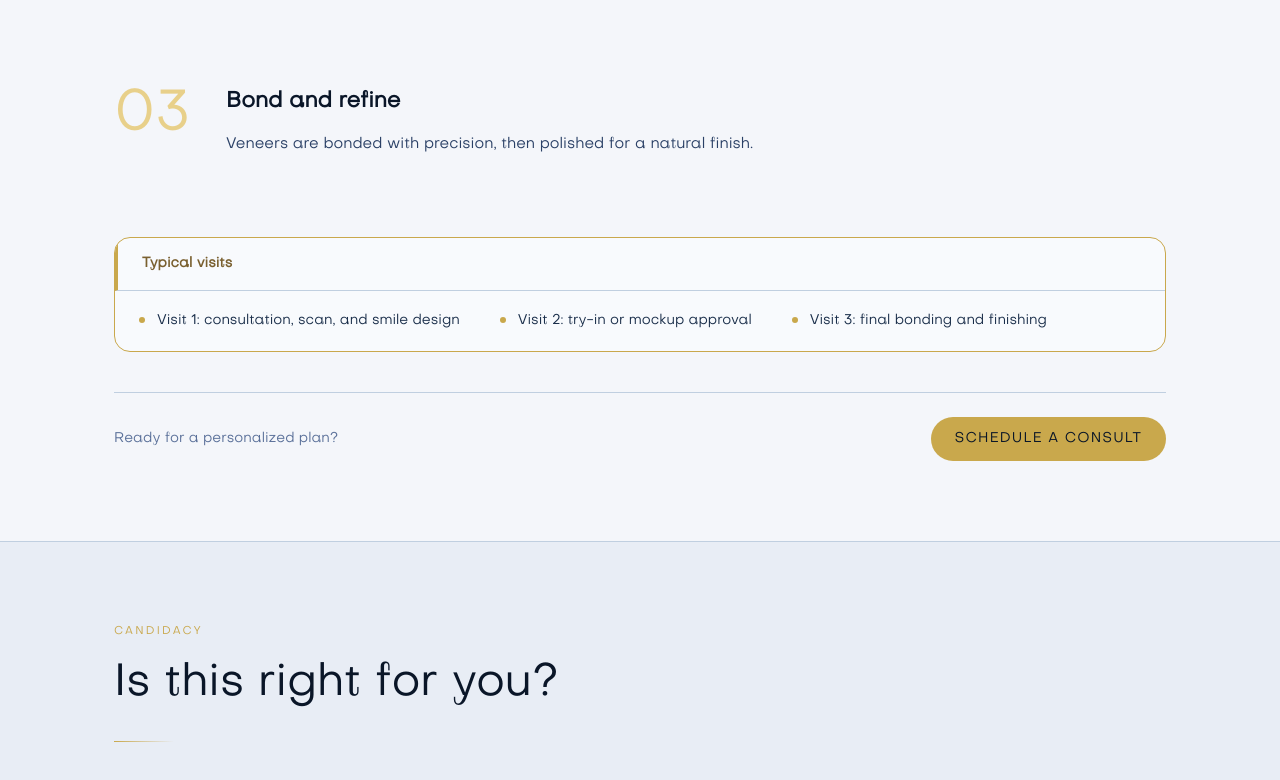
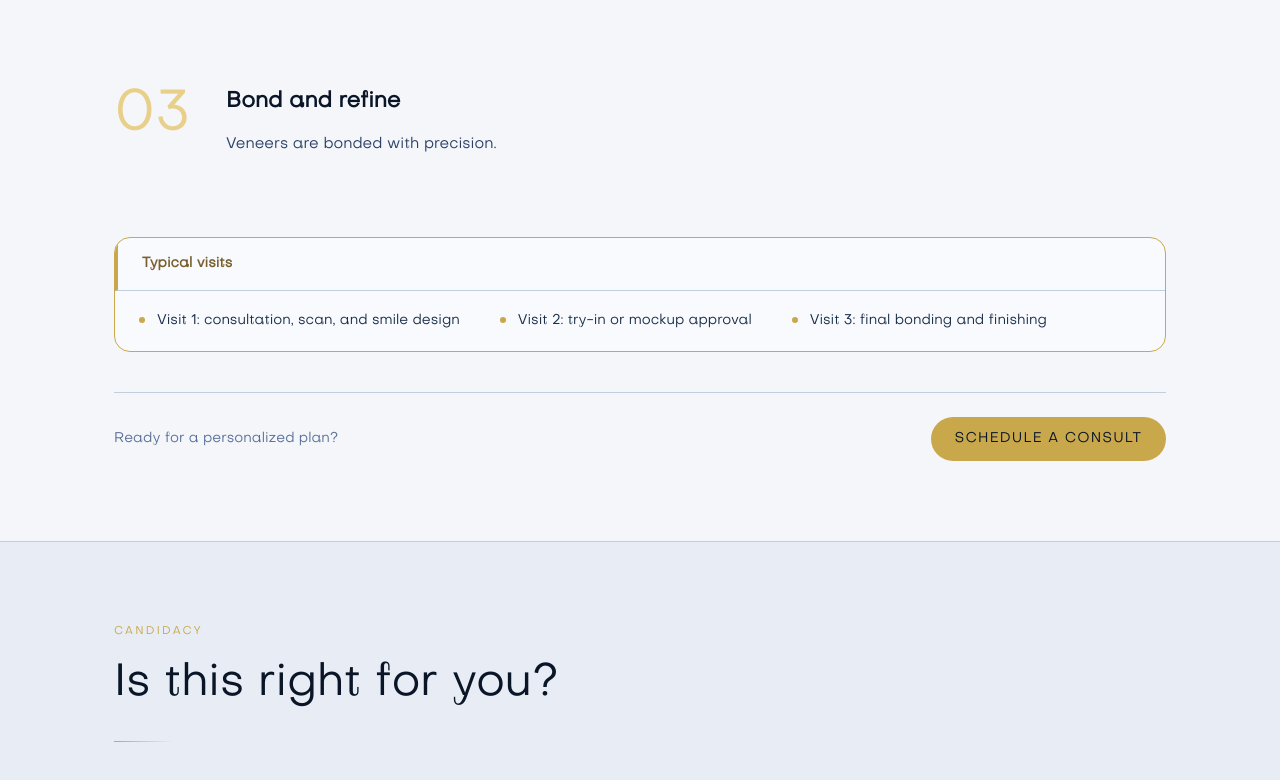
Before and after one commit to Nveneers/Nveneers-website, a Next.js app: page /en in a window 1280 px wide. Shown: the part 4001-4781 px from the top of the page. Built offline with nearby package versions, Linux system fonts and the light colour scheme.

Commit message:
Update Content

```diff
--- a/src/components/sections/AftercareTipsSection.tsx
+++ b/src/components/sections/AftercareTipsSection.tsx
@@ -6,9 +6,9 @@ type AftercareTipsSectionProps = {
 };
 
 const tipIcons: Record<string, string> = {
-  brush: "\uD83E\uDEB5",
+  brush: "\uD83E\uDEA5",
   guard: "\uD83E\uDDBA",
-  floss: "\uD83E\uDDF5",
+  floss: "\uD83E\uDDB7",
   calendar: "\uD83D\uDDD3",
   food: "\uD83E\uDDCA"
 };
--- a/src/content/home/ar/faqs.json
+++ b/src/content/home/ar/faqs.json
@@ -17,7 +17,7 @@
   },
   {
     "question": "هل يلزم أي تحضير؟",
-    "answer": "يمكن إجراء معظم الحالات بتحضير بسيط أو دون تحضير."
+    "answer": "يمكن اجراء معظم الحالات بدون تحضير الاسنان او بتحضير بسيط"
   },
   {
     "question": "هل الفينير بدون تحضير قابل للإزالة؟",
--- a/src/content/home/ar/process.json
+++ b/src/content/home/ar/process.json
@@ -3,7 +3,7 @@
   "visits": [
     "الزيارة 1: استشارة، مسح ضوئي، وتصميم الابتسامة",
     "الزيارة 2: تجربة أو اعتماد النموذج",
-    "الزيارة 3: التثبيت النهائي والتشطيب"
+    "الزيارة 3: التثبيت النهائي"
   ],
   "cta": { "label": "احجز استشارة", "href": "#contact" }
 }
--- a/src/content/home/ar/product.json
+++ b/src/content/home/ar/product.json
@@ -7,8 +7,8 @@
   ],
   "bullets": [
     {
-      "title": "محافظة على مينة الاسنان",
-      "description": "نحافظ قدر الإمكان على مينة الأسنان الطبيعية ونتجنب البرد القاسي."
+      "title": "محافظة على مينا الاسنان",
+      "description": "نحافظ قدر الإمكان على مينا الأسنان الطبيعية ونتجنب البرد القاسي."
     },
     {
       "title": "شفافية طبيعية",
--- a/src/content/home/ar/steps.json
+++ b/src/content/home/ar/steps.json
@@ -9,6 +9,6 @@
   },
   {
     "title": "تثبيت القشور السويسرية",
-    "description": "يتم تثبيت القشور بدقة ثم تلميعها لنتيجة طبيعية."
+    "description": "يتم تثبيت القشور بدقة."
   }
 ]
--- a/src/content/home/en/aftercare.json
+++ b/src/content/home/en/aftercare.json
@@ -9,9 +9,9 @@
       "description": "Use a soft-bristled toothbrush and a non-abrasive toothpaste to protect the porcelain surface."
     },
     {
-      "icon": "guard",
-      "title": "Wear a Night Guard",
-      "description": "If you grind your teeth at night, a custom guard protects your N Veneers from excessive force."
+      "icon": "floss",
+      "title": "Floss Between Teeth",
+      "description": "Clean between your teeth daily with floss to maintain healthy gums and veneer margins."
     },
     {
       "icon": "calendar",
--- a/src/content/home/en/steps.json
+++ b/src/content/home/en/steps.json
@@ -9,6 +9,6 @@
   },
   {
     "title": "Bond and refine",
-    "description": "Veneers are bonded with precision, then polished for a natural finish."
+    "description": "Veneers are bonded with precision."
   }
 ]
```
